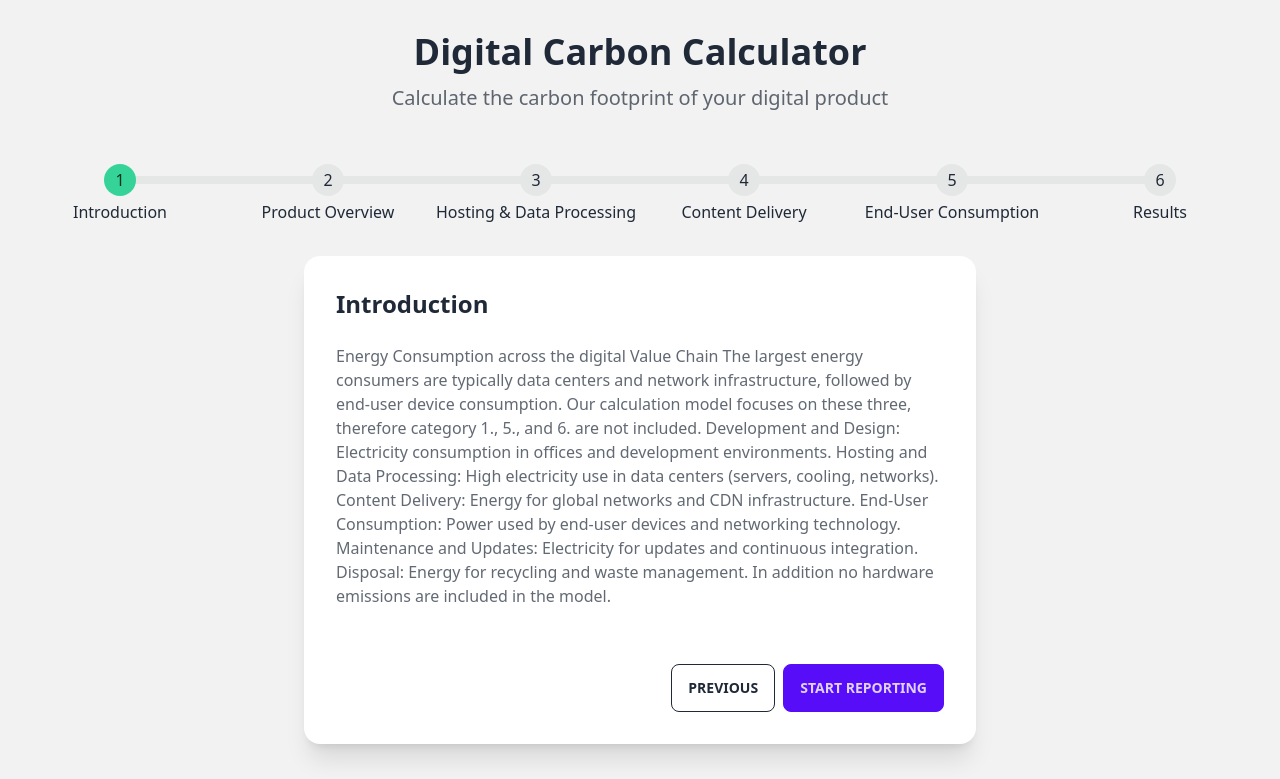
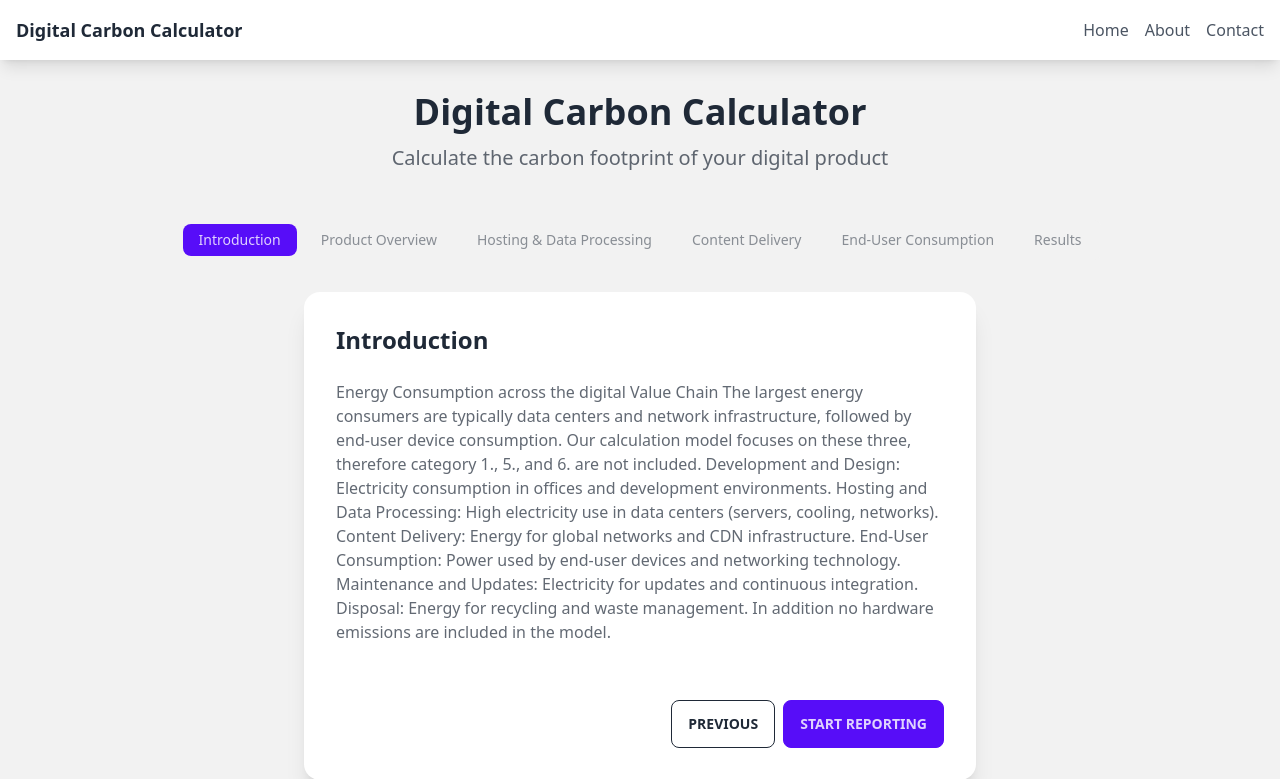
Before and after one commit to AnneLovina/carbonbyte, a Flask app: page /step/1 in a window 1280 px wide. Shown: the top 779 px of the page. Run offline with Flask 3, Linux system fonts and the light colour scheme; some libraries are stand-ins or nearby versions.

Commit message:
html files

```diff
--- /dev/null
+++ b/templates/components/navbar.html
@@ -0,0 +1,24 @@
+{% macro render_navbar(current_section) %}
+<nav class="bg-white shadow-lg">
+    <div class="container mx-auto px-4">
+        <div class="flex justify-between items-center py-4">
+            <div>
+                <a href="/" class="text-lg font-bold text-gray-800">Digital Carbon Calculator</a>
+            </div>
+            <div>
+                <ul class="flex space-x-4">
+                    <li>
+                        <a href="/" class="text-gray-600 hover:text-gray-800">Home</a>
+                    </li>
+                    <li>
+                        <a href="/about" class="text-gray-600 hover:text-gray-800">About</a>
+                    </li>
+                    <li>
+                        <a href="/contact" class="text-gray-600 hover:text-gray-800">Contact</a>
+                    </li>
+                </ul>
+            </div>
+        </div>
+    </div>
+</nav>
+{% endmacro %}
--- /dev/null
+++ b/templates/components/tab.html
@@ -0,0 +1,15 @@
+{% macro render_tab(current_section, total_sections, config) %}
+<div class="w-full mb-8 flex justify-center">
+    <div class="tabs tabs-boxed flex flex-wrap gap-2">
+        {% for step_number in range(1, total_sections + 1) %}
+        <a href="{{ url_for('step', step_number=step_number) }}"
+            class="tab {% if current_section == step_number %}tab-active{% endif %}">
+            {{ config[step_number]['title'] }}
+        </a>
+        {% endfor %}
+        <a href="{{ url_for('results') }}" class="tab {% if current_section > total_sections %}tab-active{% endif %}">
+            Results
+        </a>
+    </div>
+</div>
+{% endmacro %}
--- a/templates/index.html
+++ b/templates/index.html
@@ -1,16 +1,21 @@
 {# index.html #}
 {% extends "base.html" %}
 {% from "components/stepper.html" import render_stepper %}
+{% from "components/tab.html" import render_tab %}
 {% from "components/form_section.html" import render_form_section %}
+{% from "components/navbar.html" import render_navbar %}
+
+{% block title %}Digital Carbon Calculator{% endblock %}
 
 {% block content %}
+{{ render_navbar(current_section) }}
 <div class="container mx-auto px-4 py-8">
     <div class="text-center mb-12">
         <h1 class="text-4xl font-bold mb-3">Digital Carbon Calculator</h1>
         <p class="text-xl text-base-content/70">Calculate the carbon footprint of your digital product</p>
     </div>
 
-    {{ render_stepper(current_section, total_sections, visited_sections, config) }}
+    {{ render_tab(current_section, total_sections, config) }}
 
     <div class="max-w-2xl mx-auto">
         {% set form = forms['form_' ~ current_section] %}
```
